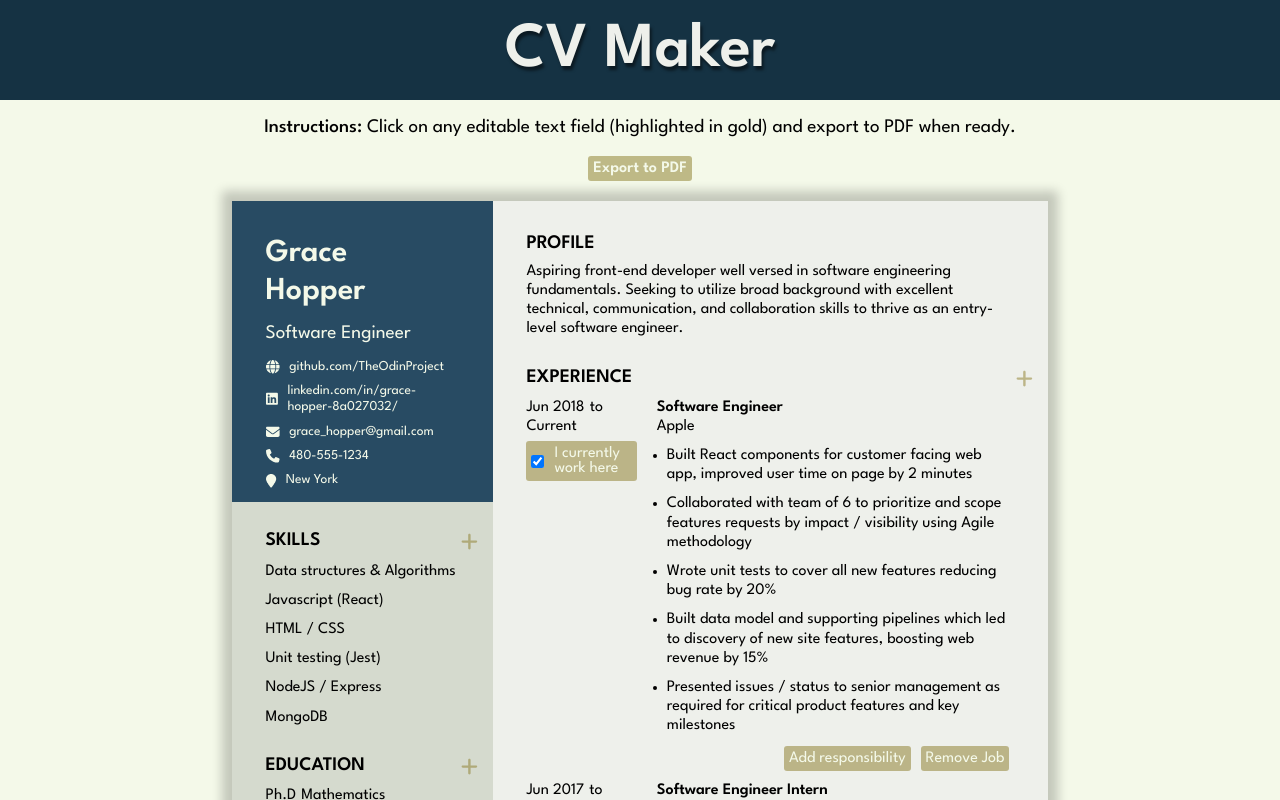
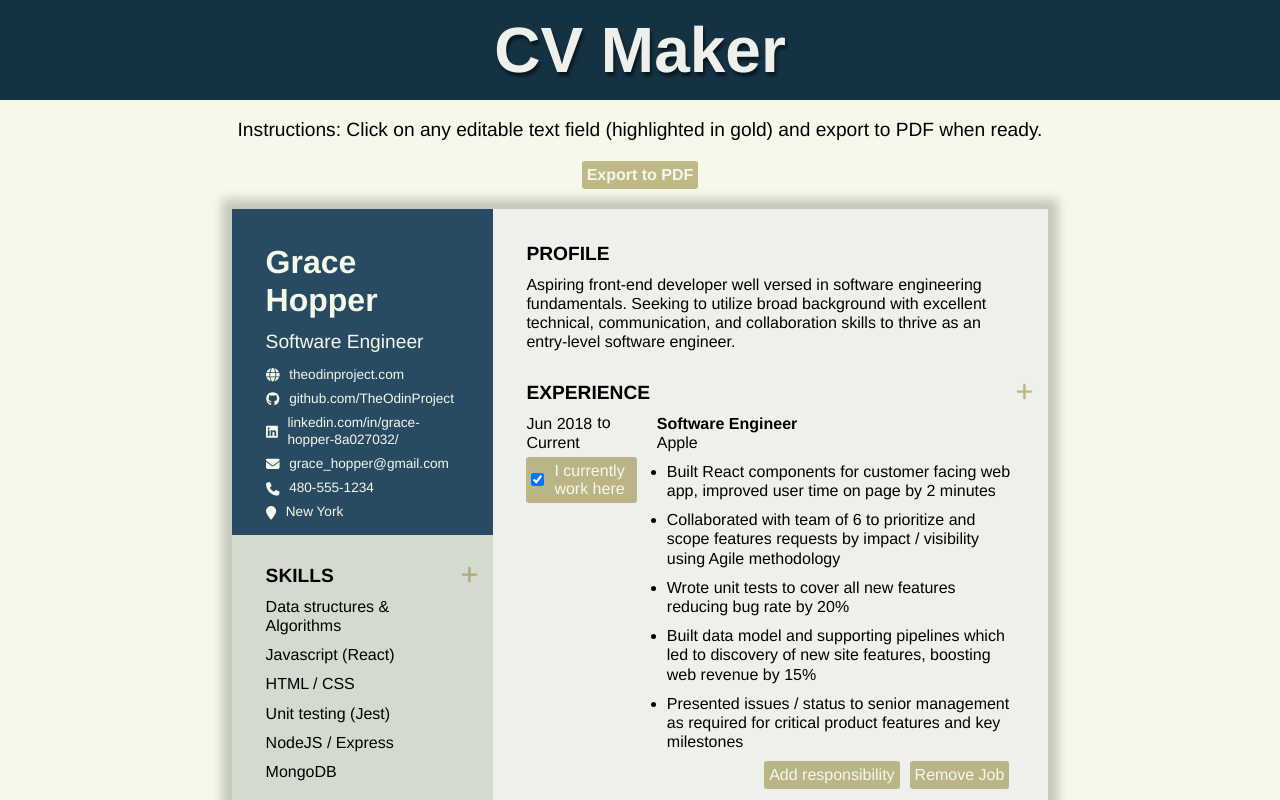
Before and after one commit to sumedh-inamdar/cv-application, a React (Create React App) app: page / in a window 1280 px wide. Shown: the top 800 px of the page. Built offline with nearby package versions, Linux system fonts and the light colour scheme; the HTML template or start-up script is replaced by a standard one.

Commit message:
Setup local storage for all state items, Added Github to Contact section, Removed handleChange func requirement to address warning,  Updated README

```diff
--- a/src/components/CV-components/CVHeader.js
+++ b/src/components/CV-components/CVHeader.js
@@ -9,7 +9,7 @@ import {
   faLocationPin,
   faPhone
 } from '@fortawesome/free-solid-svg-icons';
-import { faLinkedin } from '@fortawesome/free-brands-svg-icons';
+import { faGithub, faLinkedin } from '@fortawesome/free-brands-svg-icons';
 import { FontAwesomeIcon } from '@fortawesome/react-fontawesome';
 import { exampleData } from '../../utilities/constants';
 
@@ -22,6 +22,7 @@ export default class CVHeader extends Component {
       lastName: data.lastName,
       title: data.title,
       website: data.website,
+      github: data.github,
       linkedin: data.linkedin,
       email: data.email,
       phone: data.phone,
@@ -33,6 +34,7 @@ export default class CVHeader extends Component {
     this.setState({
       [property]: event.target.value
     });
+    localStorage.setItem(property, event.target.value);
   }
   render() {
     return (
@@ -76,7 +78,7 @@ export default class CVHeader extends Component {
             <FontAwesomeIcon
               icon={faGlobe}
               className="contactIcon"
-              title="github / website"
+              title="website"
             />
             <Field
               text={this.state.website}
@@ -86,7 +88,24 @@ export default class CVHeader extends Component {
               className="websiteInfo"
               cols={23}
               rows={1}
-              placeholder="github / website"
+              placeholder="website"
+            />
+          </div>
+          <div className="flexRow contactInfo" id="githubLink">
+            <FontAwesomeIcon
+              icon={faGithub}
+              className="contactIcon"
+              title="github"
+            />
+            <Field
+              text={this.state.github}
+              editMode="textarea"
+              handleChange={(event) => this.changeState(event, 'github')}
+              maxLength={50}
+              className="githubInfo"
+              cols={23}
+              rows={1}
+              placeholder="github"
             />
           </div>
           <div className="flexRow contactInfo" id="linkedIn">
--- a/src/components/CV-components/Education.js
+++ b/src/components/CV-components/Education.js
@@ -6,12 +6,26 @@ import { exampleData } from '../../utilities/constants';
 import { FontAwesomeIcon } from '@fortawesome/react-fontawesome';
 import { faAdd } from '@fortawesome/free-solid-svg-icons';
 
+function getLocalStorageDegrees(array) {
+  return array?.map((degree) => ({
+    ...degree,
+    startDate: Date.parse(degree.startDate)
+      ? new Date(degree.startDate)
+      : degree.startDate,
+    endDate: Date.parse(degree.endDate)
+      ? new Date(degree.endDate)
+      : degree.endDate
+  }));
+}
+
 export default class Education extends Component {
   constructor(props) {
     super(props);
     const data = exampleData.Education.degrees;
     this.state = {
-      degrees: data.map((degree) => ({
+      degrees:
+        getLocalStorageDegrees(JSON.parse(localStorage.getItem('degrees'))) ||
+        data.map((degree) => ({
           startDate: degree.startDate,
           endDate: degree.endDate,
           school: degree.school,
@@ -34,6 +48,10 @@ export default class Education extends Component {
     this.deleteDegree = this.deleteDegree.bind(this);
     this.changeState = this.changeState.bind(this);
     this.toggleCurrent = this.toggleCurrent.bind(this);
+    localStorage.setItem('degrees', JSON.stringify(this.state.degrees));
+  }
+  componentDidUpdate() {
+    localStorage.setItem('degrees', JSON.stringify(this.state.degrees));
   }
   addDegree() {
     this.setState({
--- a/src/components/CV-components/Experience.js
+++ b/src/components/CV-components/Experience.js
@@ -6,12 +6,24 @@ import '../../styles/Experience.css';
 import { FontAwesomeIcon } from '@fortawesome/react-fontawesome';
 import { faAdd } from '@fortawesome/free-solid-svg-icons';
 
+function getLocalStorageJobs(array) {
+  return array?.map((job) => ({
+    ...job,
+    startDate: Date.parse(job.startDate)
+      ? new Date(job.startDate)
+      : job.startDate,
+    endDate: Date.parse(job.endDate) ? new Date(job.endDate) : job.endDate
+  }));
+}
+
 export default class Experience extends Component {
   constructor(props) {
     super(props);
     const data = exampleData.Experience;
     this.state = {
-      jobs: data.jobs.map((job) => ({
+      jobs:
+        getLocalStorageJobs(JSON.parse(localStorage.getItem('experience'))) ||
+        data.jobs.map((job) => ({
           title: job.title,
           company: job.company,
           startDate: job.startDate,
@@ -31,6 +43,11 @@ export default class Experience extends Component {
     this.addJob = this.addJob.bind(this);
     this.deleteJob = this.deleteJob.bind(this);
     this.toggleCurrent = this.toggleCurrent.bind(this);
+    this.changeState = this.changeState.bind(this);
+    localStorage.setItem('experience', JSON.stringify(this.state.jobs));
+  }
+  componentDidUpdate() {
+    localStorage.setItem('experience', JSON.stringify(this.state.jobs));
   }
   addJob() {
     this.setState({
--- a/src/components/CV-components/FieldTextArea.js
+++ b/src/components/CV-components/FieldTextArea.js
@@ -59,7 +59,7 @@ FieldTextArea.propTypes = {
   rows: PropTypes.number,
   placeholder: PropTypes.string,
   cols: PropTypes.number,
-  handleChange: PropTypes.func.isRequired,
+  handleChange: PropTypes.func,
   handleSubmit: PropTypes.func.isRequired,
   maxLength: PropTypes.number,
   className: PropTypes.string
--- a/src/components/CV-components/Job.js
+++ b/src/components/CV-components/Job.js
@@ -25,11 +25,24 @@ export default class Job extends Component {
     super(props);
     const data = exampleData.Experience.jobs;
     this.state = {
-      tasks: getTasks(data, this.props.job.id),
+      tasks:
+        JSON.parse(localStorage.getItem(`${this.props.job.id}_tasks`)) ||
+        getTasks(data, this.props.job.id),
       currTask: { name: 'List responsibility', id: uniqid() }
     };
     this.addTask = this.addTask.bind(this);
+    this.changeState = this.changeState.bind(this);
     this.deleteTask = this.deleteTask.bind(this);
+    localStorage.setItem(
+      `${this.props.job.id}_tasks`,
+      JSON.stringify(this.state.tasks)
+    );
+  }
+  componentDidUpdate() {
+    localStorage.setItem(
+      `${this.props.job.id}_tasks`,
+      JSON.stringify(this.state.tasks)
+    );
   }
   addTask() {
     this.setState({
--- a/src/components/CV-components/Profile.js
+++ b/src/components/CV-components/Profile.js
@@ -17,6 +17,7 @@ export default class Profile extends Component {
     this.setState({
       [property]: event.target.value
     });
+    localStorage.setItem(property, event.target.value);
   }
   render() {
     return (
--- a/src/components/CV-components/Skills.js
+++ b/src/components/CV-components/Skills.js
@@ -20,6 +20,12 @@ export default class Skills extends Component {
     this.addSkill = this.addSkill.bind(this);
     this.toggleDeleteSkill = this.toggleDeleteSkill.bind(this);
     this.deleteSkill = this.deleteSkill.bind(this);
+  }
+  componentDidUpdate() {
+    localStorage.setItem(
+      'skills',
+      JSON.stringify(this.state.skills.map((skill) => skill.text))
+    );
   }
   changeState(event, skillID) {
     this.setState({
--- a/src/index.css
+++ b/src/index.css
@@ -1,7 +1,6 @@
-@import url('https://fonts.googleapis.com/css2?family=League+Spartan:wght@100;200;300;400;500;600&display=swap');
 body {
   margin: 0;
-  font-family: 'League Spartan', sans-serif, -apple-system, BlinkMacSystemFont, 'Segoe UI', 'Roboto', 'Oxygen',
+  font-family: 'Helvetica', sans-serif, -apple-system, BlinkMacSystemFont, 'Segoe UI', 'Roboto', 'Oxygen',
     'Ubuntu', 'Cantarell', 'Fira Sans', 'Droid Sans', 'Helvetica Neue',
     sans-serif;
   -webkit-font-smoothing: antialiased;
--- a/src/utilities/constants.js
+++ b/src/utilities/constants.js
@@ -19,20 +19,25 @@ export const degreeTypes = [
 
 export const exampleData = {
   CVHeader: {
-    firstName: 'Grace',
-    lastName: 'Hopper',
-    title: 'Software Engineer',
-    website: 'github.com/TheOdinProject',
-    linkedin: 'linkedin.com/in/grace-hopper-8a027032/',
-    email: 'grace_hopper@gmail.com',
-    phone: '480-555-1234',
-    location: 'New York'
+    firstName: localStorage.getItem('firstName') || 'Grace',
+    lastName: localStorage.getItem('lastName') || 'Hopper',
+    title: localStorage.getItem('title') || 'Software Engineer',
+    website: localStorage.getItem('website') || 'theodinproject.com',
+    github: localStorage.getItem('github') || 'github.com/TheOdinProject',
+    linkedin:
+      localStorage.getItem('linkedin') ||
+      'linkedin.com/in/grace-hopper-8a027032/',
+    email: localStorage.getItem('email') || 'grace_hopper@gmail.com',
+    phone: localStorage.getItem('phone') || '480-555-1234',
+    location: localStorage.getItem('location') || 'New York'
   },
   Profile: {
-    profile: `Aspiring front-end developer well versed in software engineering fundamentals. Seeking to utilize broad background with excellent technical, communication, and collaboration skills to thrive as an entry-level software engineer.`
+    profile:
+      localStorage.getItem('profile') ||
+      `Aspiring front-end developer well versed in software engineering fundamentals. Seeking to utilize broad background with excellent technical, communication, and collaboration skills to thrive as an entry-level software engineer.`
   },
   Skills: {
-    skills: [
+    skills: JSON.parse(localStorage.getItem('skills')) || [
       'Data structures & Algorithms',
       'Javascript (React)',
       'HTML / CSS',
```
Also changed, not shown: 7 other files (tests, documents, lock files or other folders). Lines whose indentation alone changed are shown as unchanged.
